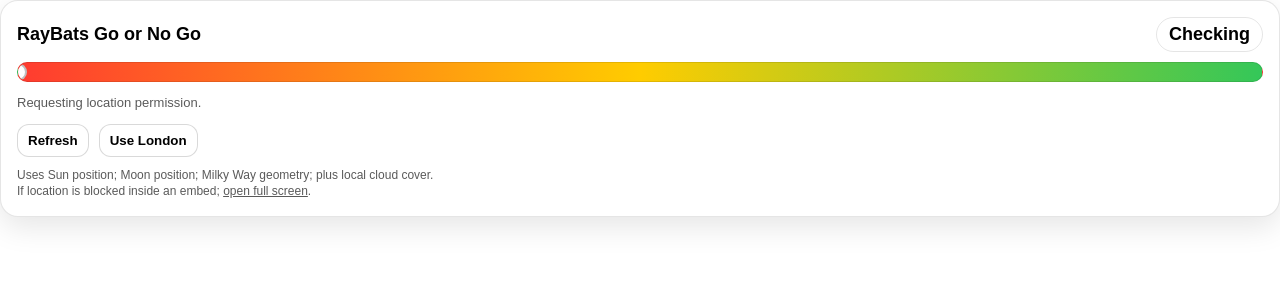
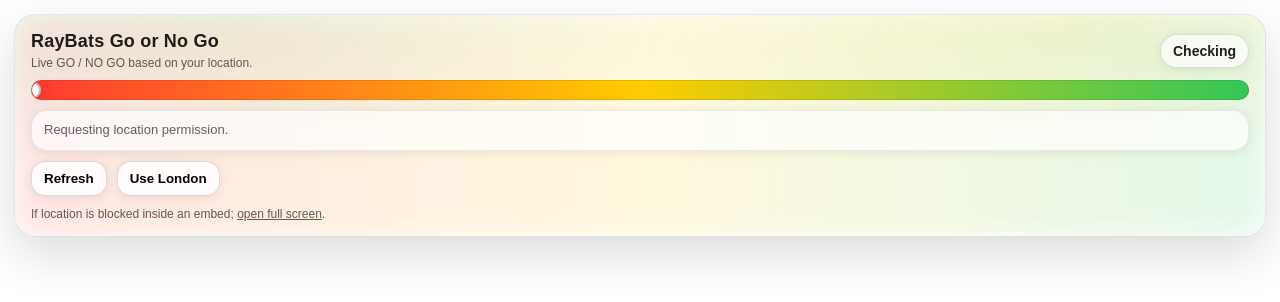
Before and after one commit to raybats-widget/raybats-widget, a plain HTML site: page simple.html in a window 1280 px wide. Drawn offline with Linux system fonts and the light colour scheme.

Commit message:
Update simple.html

```diff
--- a/simple.html
+++ b/simple.html
@@ -7,23 +7,168 @@
 
   <style>
     :root{
-      --r:18px;
-      --shadow:0 10px 30px rgba(0,0,0,0.10);
+      --radius:22px;
+      --shadow:0 18px 50px rgba(0,0,0,0.14);
+      --shadow2:0 2px 10px rgba(0,0,0,0.08);
       --border:rgba(0,0,0,0.10);
-      --muted:rgba(0,0,0,0.65);
+      --text:rgba(0,0,0,0.88);
+      --muted:rgba(0,0,0,0.62);
     }
-    html,body{height:100%;margin:0;background:transparent;font-family:Arial,sans-serif;}
-    .card{width:100%;box-sizing:border-box;background:#fff;border:1px solid var(--border);border-radius:var(--r);box-shadow:var(--shadow);padding:16px;}
-    .top{display:flex;align-items:baseline;justify-content:space-between;gap:12px;margin-bottom:10px;}
-    .title{font-weight:800;font-size:18px;}
-    .status{font-weight:900;font-size:18px;padding:6px 12px;border-radius:999px;border:1px solid var(--border);user-select:none;}
-    .bar{position:relative;height:18px;border-radius:999px;background:linear-gradient(90deg,#ff3b30 0%,#ffcc00 50%,#34c759 100%);overflow:hidden;border:1px solid var(--border);margin:10px 0 12px;}
-    .marker{position:absolute;top:50%;width:14px;height:14px;border-radius:50%;background:#fff;border:2px solid rgba(0,0,0,0.25);transform:translate(-50%,-50%);left:0%;transition:left 0.9s ease;}
-    .summary{font-size:13px;color:var(--muted);line-height:1.4;margin-bottom:12px;}
-    .buttons{display:flex;gap:10px;flex-wrap:wrap;margin-top:6px;}
-    button{appearance:none;border:1px solid rgba(0,0,0,0.15);background:#fff;border-radius:12px;padding:8px 10px;font-weight:700;cursor:pointer;}
+    html,body{height:100%;margin:0;background:transparent;font-family:Arial,sans-serif;color:var(--text);}
+
+    .shell{
+      width:100%;
+      box-sizing:border-box;
+      padding:14px;
+    }
+
+    .card{
+      position:relative;
+      width:100%;
+      box-sizing:border-box;
+      border-radius:var(--radius);
+      background:
+        radial-gradient(900px 300px at 15% 0%, rgba(52,199,89,0.10), transparent 55%),
+        radial-gradient(800px 280px at 85% 0%, rgba(255,204,0,0.12), transparent 55%),
+        #fff;
+      border:1px solid var(--border);
+      box-shadow:var(--shadow);
+      padding:16px 16px 14px;
+      overflow:hidden;
+    }
+
+    .card:before{
+      content:"";
+      position:absolute;
+      inset:-2px;
+      border-radius:calc(var(--radius) + 2px);
+      background:linear-gradient(90deg, rgba(255,59,48,0.18), rgba(255,204,0,0.18), rgba(52,199,89,0.18));
+      filter:blur(14px);
+      opacity:0.75;
+      pointer-events:none;
+    }
+
+    .inner{
+      position:relative;
+      z-index:1;
+    }
+
+    .top{
+      display:flex;
+      align-items:center;
+      justify-content:space-between;
+      gap:12px;
+      margin-bottom:10px;
+    }
+
+    .titleBlock{
+      display:flex;
+      flex-direction:column;
+      gap:4px;
+    }
+
+    .title{
+      font-weight:900;
+      font-size:18px;
+      letter-spacing:0.2px;
+    }
+
+    .subtitle{
+      font-size:12px;
+      color:var(--muted);
+    }
+
+    .status{
+      font-weight:900;
+      font-size:14px;
+      padding:8px 12px;
+      border-radius:999px;
+      border:1px solid rgba(0,0,0,0.12);
+      background:rgba(255,255,255,0.70);
+      box-shadow:var(--shadow2);
+      user-select:none;
+      white-space:nowrap;
+    }
+
+    .bar{
+      position:relative;
+      height:18px;
+      border-radius:999px;
+      background:linear-gradient(90deg,#ff3b30 0%,#ffcc00 50%,#34c759 100%);
+      border:1px solid rgba(0,0,0,0.10);
+      overflow:hidden;
+      margin:10px 0 10px;
+    }
+
+    .bar:after{
+      content:"";
+      position:absolute;
+      inset:0;
+      background:linear-gradient(120deg, transparent 0%, rgba(255,255,255,0.35) 35%, transparent 70%);
+      transform:translateX(-60%);
+      animation:shine 6s linear infinite;
+      pointer-events:none;
+      opacity:0.55;
+    }
+
+    @keyframes shine{
+      0%{transform:translateX(-60%);}
+      100%{transform:translateX(160%);}
+    }
+
+    .marker{
+      position:absolute;
+      top:50%;
+      width:14px;
+      height:14px;
+      border-radius:50%;
+      background:#fff;
+      border:2px solid rgba(0,0,0,0.25);
+      transform:translate(-50%,-50%);
+      left:0%;
+      transition:left 0.9s ease;
+      box-shadow:0 6px 16px rgba(0,0,0,0.18);
+    }
+
+    .summary{
+      font-size:13px;
+      color:var(--muted);
+      line-height:1.45;
+      margin-bottom:10px;
+      padding:10px 12px;
+      border-radius:16px;
+      border:1px solid rgba(0,0,0,0.08);
+      background:rgba(255,255,255,0.70);
+      box-shadow:var(--shadow2);
+    }
+
+    .buttons{
+      display:flex;
+      gap:10px;
+      flex-wrap:wrap;
+      margin-top:6px;
+    }
+
+    button{
+      appearance:none;
+      border:1px solid rgba(0,0,0,0.14);
+      background:rgba(255,255,255,0.85);
+      border-radius:14px;
+      padding:9px 12px;
+      font-weight:800;
+      cursor:pointer;
+      box-shadow:var(--shadow2);
+    }
+
     button:active{transform:translateY(1px);}
-    .small{font-size:12px;color:var(--muted);margin-top:10px;line-height:1.35;}
+
+    .small{
+      margin-top:10px;
+      font-size:12px;
+      color:var(--muted);
+      line-height:1.35;
+    }
+
     a{color:inherit;}
   </style>
 
@@ -31,9 +176,14 @@
 </head>
 
 <body>
+  <div class="shell">
     <div class="card">
+      <div class="inner">
         <div class="top">
+          <div class="titleBlock">
             <div class="title">RayBats Go or No Go</div>
+            <div class="subtitle">Live GO / NO GO based on your location.</div>
+          </div>
           <div class="status" id="status">Checking</div>
         </div>
 
@@ -47,9 +197,9 @@
         </div>
 
         <div class="small">
-      Uses Sun position; Moon position; Milky Way geometry; plus local cloud cover.
-      <br/>
           If location is blocked inside an embed; <a id="openLink" href="#" target="_blank" rel="noopener">open full screen</a>.
+        </div>
+      </div>
     </div>
   </div>
 
```
Lines whose indentation alone changed are shown as unchanged.
